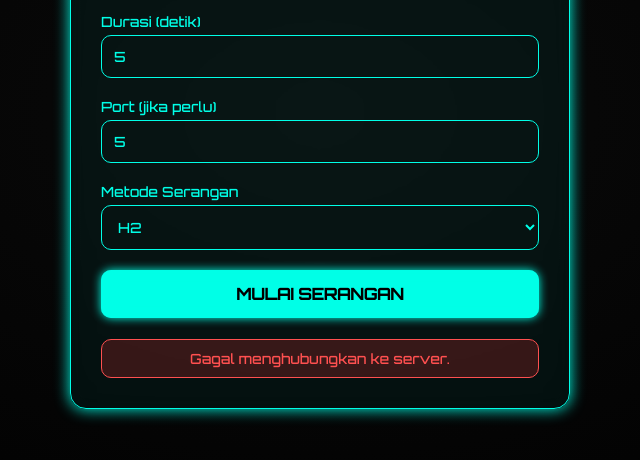
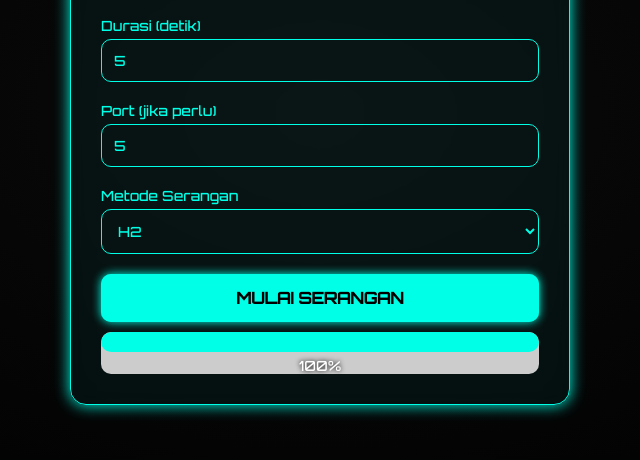
Before and after one commit to wulandari-tech/wanzofcA, a website: page index.html in a window 1280 px wide. Both pictures are taken after typing "Sample", "5", "5" into the empty fields and a click on the button "MULAI SERANGAN". Shown: the part 286-746 px from the top of the page, without its empty margins (320-960 px from the left). Drawn offline with Linux system fonts and the light colour scheme; no server answers.

Commit message:
Update index.html

```diff
--- a/index.html
+++ b/index.html
@@ -6,6 +6,7 @@
   <title>WANZOFC ATTACK</title>
   <link href="https://fonts.googleapis.com/css2?family=Orbitron:wght@500&display=swap" rel="stylesheet">
   <style>
+    /* Gaya yang sama seperti sebelumnya */
     * {
       box-sizing: border-box;
       font-family: 'Orbitron', sans-serif;
@@ -100,6 +101,32 @@
       border: 1px solid #ff5050;
       color: #ff5050;
     }
+
+    /* Gaya untuk progress bar */
+    .progress-container {
+      width: 100%;
+      background-color: #ccc;
+      border-radius: 10px;
+      margin-top: 10px;
+      overflow: hidden; /* Penting untuk border-radius */
+      display: none;
+    }
+
+    .progress-bar {
+      height: 20px;
+      background-color: #00ffe7;
+      width: 0%;
+      border-radius: 10px;
+      transition: width 0.3s ease-in-out;
+    }
+
+    .progress-text {
+      text-align: center;
+      font-size: 14px;
+      margin-top: 5px;
+      color: #fff;
+      text-shadow: 0 0 5px #000;
+    }
   </style>
 </head>
 <body>
@@ -131,6 +158,12 @@
         </select>
       </div>
       <button type="submit">MULAI SERANGAN</button>
+
+      <div class="progress-container" id="progressContainer">
+        <div class="progress-bar" id="progressBar"></div>
+        <div class="progress-text" id="progressText">0%</div>
+      </div>
+
       <div class="notification" id="notification"></div>
     </form>
   </div>
@@ -138,7 +171,14 @@
     document.getElementById('attackForm').addEventListener('submit', async function(e) {
       e.preventDefault();
       const notif = document.getElementById('notification');
+      const progressContainer = document.getElementById('progressContainer');
+      const progressBar = document.getElementById('progressBar');
+      const progressText = document.getElementById('progressText');
+
       notif.style.display = 'none';
+      progressContainer.style.display = 'block';  // Tampilkan progress bar
+      progressBar.style.width = '0%';
+      progressText.innerText = '0%';
 
       const form = new FormData(this);
       const payload = {
@@ -149,6 +189,17 @@
       };
 
       try {
+        // Simulate progress (ganti dengan logika sesungguhnya dari backend jika ada)
+        let progress = 0;
+        const interval = setInterval(() => {
+          progress += 10;
+          progressBar.style.width = `${Math.min(progress, 100)}%`;
+          progressText.innerText = `${Math.min(progress, 100)}%`;
+          if (progress >= 100) {
+            clearInterval(interval); // Stop interval setelah 100%
+          }
+        }, payload.time*10); // Ubah interval ini agar total waktu simulasi = time
+
         const res = await fetch('/attack', {
           method: 'POST',
           headers: { 'Content-Type': 'application/json' },
@@ -156,13 +207,19 @@
         });
         const data = await res.json();
 
+        clearInterval(interval); //Pastikan interval berhenti jika fetch selesai sebelum 100%
+
         notif.innerText = data.message;
         notif.className = `notification ${data.success ? 'success' : 'error'}`;
         notif.style.display = 'block';
+        progressContainer.style.display = 'none';
+
       } catch (err) {
+        clearInterval(interval); // Pastikan interval berhenti jika ada error
         notif.innerText = "Gagal menghubungkan ke server.";
         notif.className = "notification error";
         notif.style.display = 'block';
+        progressContainer.style.display = 'none';
       }
     });
   </script>
```
